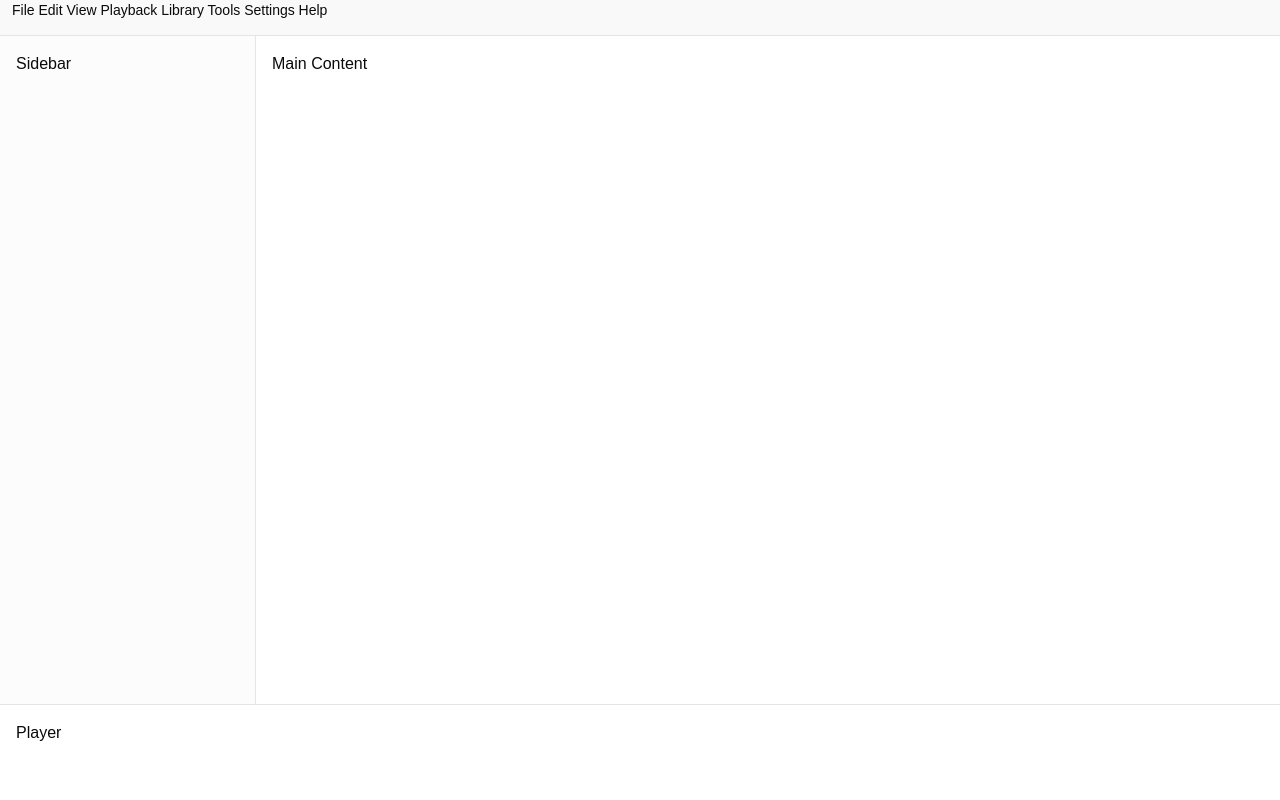
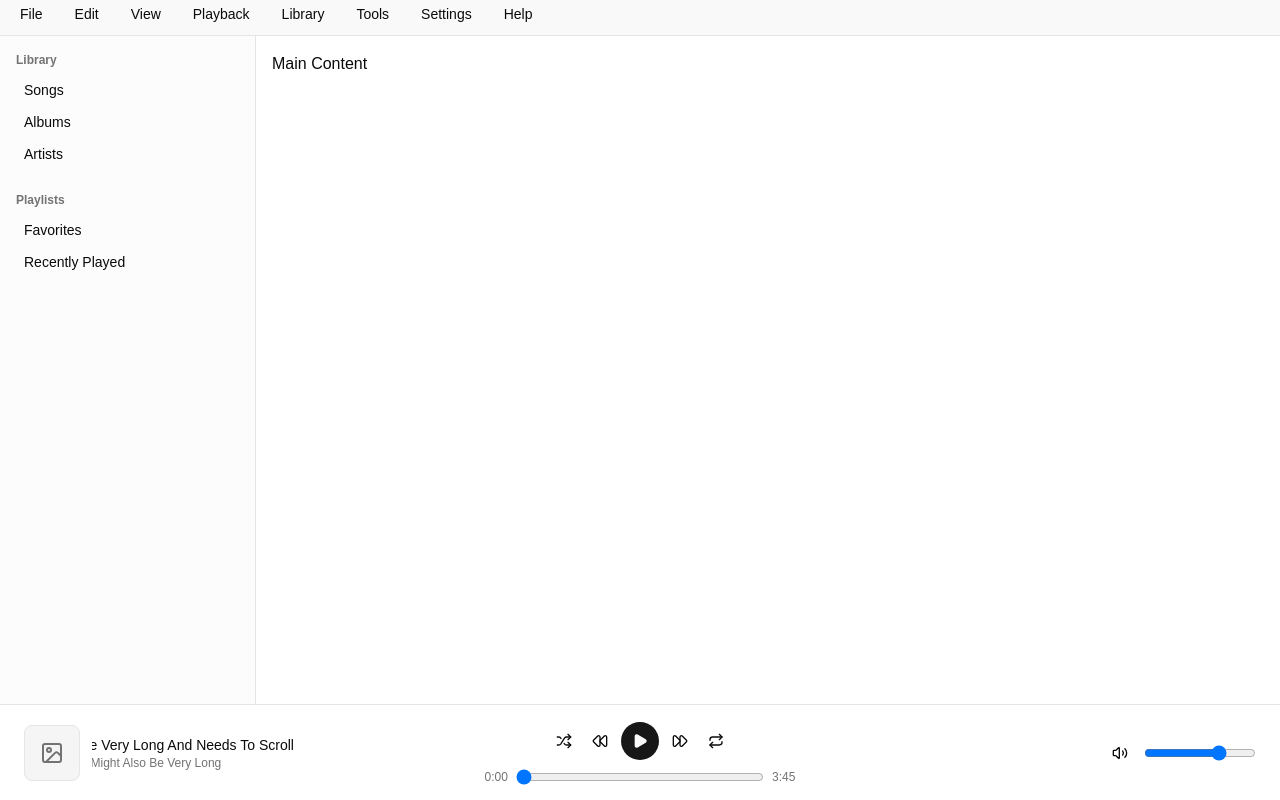
Before and after one commit to scho0124/Music_Library, a React (Vite) app: page / in a window 1280 px wide. Built offline with nearby package versions, Linux system fonts and the light colour scheme.

Commit message:
Main layout components

```diff
--- a/src/App.css
+++ b/src/App.css
@@ -7,7 +7,7 @@
 
 @theme inline {
   --font-heading: var(--font-sans);
-    --font-sans: 'Geist Variable', sans-serif;
+  --font-sans: "Geist Variable", sans-serif;
   --color-sidebar-ring: var(--sidebar-ring);
   --color-sidebar-border: var(--sidebar-border);
   --color-sidebar-accent-foreground: var(--sidebar-accent-foreground);
@@ -128,3 +128,17 @@
     @apply font-sans;
   }
 }
+
+/* End of Shadcn Tailwind Config */
+
+@keyframes marquee {
+  0%,
+  33% {
+    transform: translateX(0);
+  }
+
+  66%,
+  100% {
+    transform: translateX(-50%);
+  }
+}
--- a/src/App.tsx
+++ b/src/App.tsx
@@ -1,16 +1,11 @@
 import { AppShell } from "./components/layout/AppShell";
+import { MenuBar } from "./components/layout/MenuBar";
+import { SideBar } from "./components/layout/SideBar";
+import { PlayerBar } from "./components/layout/PlayerBar";
 
 export default function App() {
   return (
-    <AppShell
-      menu={
-        <div className="px-3 text-sm">
-          File Edit View Playback Library Tools Settings Help
-        </div>
-      }
-      sidebar={<div className="p-4">Sidebar</div>}
-      player={<div className="p-4">Player</div>}
-    >
+    <AppShell menu={<MenuBar />} sidebar={<SideBar />} player={<PlayerBar />}>
       <div className="p-4">Main Content</div>
     </AppShell>
   );
--- /dev/null
+++ b/src/components/layout/MenuBar.tsx
@@ -0,0 +1,30 @@
+/**
+ * MenuBar = desktop-style app menu
+ *
+ * Later this can trigger:
+ * - Import folder
+ * - Settings
+ * - Metadata editing
+ */
+export const MenuBar = () => {
+  const menuItems = [
+    "File",
+    "Edit",
+    "View",
+    "Playback",
+    "Library",
+    "Tools",
+    "Settings",
+    "Help",
+  ];
+
+  return (
+    <div className="flex items-center gap-4 px-3 text-sm">
+      {menuItems.map((item) => (
+        <button key={item} className="px-2 py-1 rounded hover:bg-muted">
+          {item}
+        </button>
+      ))}
+    </div>
+  );
+};
--- /dev/null
+++ b/src/components/layout/PlayerBar.tsx
@@ -0,0 +1,171 @@
+import { useState } from "react";
+import {
+  FastForward,
+  ImageIcon,
+  Pause,
+  Play,
+  Repeat,
+  Rewind,
+  Shuffle,
+  Volume2,
+  VolumeX,
+} from "lucide-react";
+
+import { Button } from "@/components/ui/button";
+
+/**
+ * ScrollingText
+ *
+ * Used for long song/artist names.
+ * CSS handles the delay:
+ * - wait 3 seconds
+ * - scroll text
+ * - repeat
+ */
+
+const ScrollingText = ({
+  children,
+  className = "",
+}: {
+  children: string;
+  className?: string;
+}) => {
+  return (
+    <div
+      className={`group max-w-full overflow-hidden whitespace-nowrap ${className}`}
+    >
+      <span className="inline-block group-hover:animate-none animate-[marquee_9s_linear_infinite]">
+        {children}
+      </span>
+    </div>
+  );
+};
+
+export const PlayerBar = () => {
+  const [shuffleEnabled, setShuffleEnabled] = useState(false);
+  const [repeatEnabled, setRepeatEnabled] = useState(false);
+  const [isPlaying, setIsPlaying] = useState(false);
+  const [volume, setVolume] = useState(70);
+  const [progress, setProgress] = useState(0);
+
+  const isMuted = volume === 0;
+
+  return (
+    <div className="grid h-full grid-cols-[1fr_auto_1fr] items-center gap-4 px-4 md:px-6">
+      {/* Left: album art + current track info */}
+      <section className="flex min-w-0 items-center gap-3">
+        <div className="flex h-14 w-14 shrink-0 items-center justify-center rounded-md border bg-muted">
+          <ImageIcon className="h-6 w-6 text-muted-foreground" />
+        </div>
+
+        <div className="min-w-0">
+          <ScrollingText className="max-w-[180px] text-sm font-medium md:max-w-[260px]">
+            Song Title That Might Be Very Long And Needs To Scroll
+          </ScrollingText>
+
+          <ScrollingText className="max-w-[180px] text-xs text-muted-foreground md:max-w-[260px]">
+            Artist Name That Might Also Be Very Long
+          </ScrollingText>
+        </div>
+      </section>
+
+      {/* Center: playback controls + progress */}
+      <section
+        aria-label="Playback controls"
+        className="flex flex-col items-center gap-2"
+      >
+        <div className="flex items-center gap-1">
+          <Button
+            variant="ghost"
+            size="icon"
+            onClick={() => setShuffleEnabled((current) => !current)}
+            className={shuffleEnabled ? "text-blue-500" : ""}
+            aria-pressed={shuffleEnabled}
+            aria-label="Toggle shuffle"
+          >
+            <Shuffle className="h-4 w-4" />
+          </Button>
+
+          <Button variant="ghost" size="icon" aria-label="Previous track">
+            <Rewind className="h-5 w-5" />
+          </Button>
+
+          <Button
+            size="icon"
+            className="h-10 w-10 rounded-full"
+            onClick={() => setIsPlaying((current) => !current)}
+            aria-label={isPlaying ? "Pause" : "Play"}
+          >
+            {isPlaying ? (
+              <Pause className="h-5 w-5 fill-current" />
+            ) : (
+              <Play className="h-5 w-5 fill-current" />
+            )}
+          </Button>
+
+          <Button variant="ghost" size="icon" aria-label="Next track">
+            <FastForward className="h-5 w-5" />
+          </Button>
+
+          <Button
+            variant="ghost"
+            size="icon"
+            onClick={() => setRepeatEnabled((current) => !current)}
+            className={repeatEnabled ? "text-blue-500" : ""}
+            aria-pressed={repeatEnabled}
+            aria-label="Toggle repeat"
+          >
+            <Repeat className="h-4 w-4" />
+          </Button>
+        </div>
+
+        {/* Track progress slider */}
+        <div className="flex w-56 items-center gap-2 text-xs text-muted-foreground md:w-80">
+          <span className="w-9 text-right">0:00</span>
+
+          <input
+            type="range"
+            min="0"
+            max="100"
+            value={progress}
+            onChange={(event) => setProgress(Number(event.target.value))}
+            className="w-full"
+            aria-label="Track progress"
+          />
+
+          <span className="w-9">3:45</span>
+        </div>
+      </section>
+
+      {/* Right: volume */}
+      <section className="flex justify-end">
+        <div className="flex items-center gap-2">
+          <Button
+            variant="ghost"
+            size="icon"
+            onClick={() => setVolume(isMuted ? 70 : 0)}
+            className={isMuted ? "text-red-500" : ""}
+            aria-pressed={isMuted}
+            aria-label={isMuted ? "Unmute" : "Mute"}
+          >
+            {isMuted ? (
+              <VolumeX className="h-4 w-4" />
+            ) : (
+              <Volume2 className="h-4 w-4" />
+            )}
+          </Button>
+
+          <input
+            type="range"
+            min="0"
+            max="100"
+            value={volume}
+            onChange={(event) => setVolume(Number(event.target.value))}
+            className="w-20 md:w-28"
+            aria-label="Volume"
+          />
+        </div>
+      </section>
+    </div>
+  );
+};
--- /dev/null
+++ b/src/components/layout/SideBar.tsx
@@ -0,0 +1,45 @@
+/**
+ * Sidebar = navigation + playlists
+ *
+ * Controls which view is active
+ */
+export const SideBar = () => {
+  return (
+    <div className="p-4 text-sm">
+      {/* Library section */}
+      <div>
+        <p className="text-xs font-semibold text-muted-foreground mb-2">
+          Library
+        </p>
+
+        <nav className="space-y-1">
+          <button className="w-full text-left px-2 py-1 rounded hover:bg-muted">
+            Songs
+          </button>
+          <button className="w-full text-left px-2 py-1 rounded hover:bg-muted">
+            Albums
+          </button>
+          <button className="w-full text-left px-2 py-1 rounded hover:bg-muted">
+            Artists
+          </button>
+        </nav>
+      </div>
+
+      {/* Playlists */}
+      <div className="mt-6">
+        <p className="text-xs font-semibold text-muted-foreground mb-2">
+          Playlists
+        </p>
+
+        <nav className="space-y-1">
+          <button className="w-full text-left px-2 py-1 rounded hover:bg-muted">
+            Favorites
+          </button>
+          <button className="w-full text-left px-2 py-1 rounded hover:bg-muted">
+            Recently Played
+          </button>
+        </nav>
+      </div>
+    </div>
+  );
+};
```
Also changed, not shown: 1 other file (tests, documents, lock files or other folders). Lines whose indentation alone changed are shown as unchanged.
